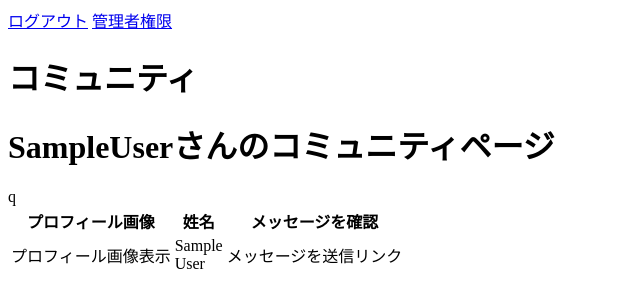
After one commit to daisuke-koguchi/graduation_application, a Rails app: page /users in a window 1280 px wide. The commit adds this page. Shown: the top 308 px of the page, without its empty margins (0-640 px from the left). Run offline with Rails 7, Linux system fonts and the light colour scheme; the visitor is signed in with stand-in values (Sample User, id 1); style sheets or scripts are compiled from the project's sources.

Commit message:
[add]ユーザーの一覧画面において名前の一覧を表示/issue #12

```diff
--- a/app/controllers/users_controller.rb
+++ b/app/controllers/users_controller.rb
@@ -7,6 +7,10 @@ class UsersController < ApplicationController
     @user = User.find(params[:id])
   end
 
+  def index
+    @users = User.all
+  end
+
   def show
     @user = User.find(params[:id])
   end
--- /dev/null
+++ b/app/views/users/index.html.erb
@@ -0,0 +1,23 @@
+<h1>コミュニティ</h1>
+
+
+  <h1><%= current_user.first_name %><%= current_user.last_name %>さんのコミュニティページ</h1>
+
+<table>
+  <head>
+    <tr>
+      <th>プロフィール画像</th>
+      <th>姓名</th>
+      <th>メッセージを確認</th>
+    </tr>
+  </head>
+  <body>
+    <% @users.each do |user| %>
+    <tr>
+      <td>プロフィール画像表示</td>
+      <td><%= user.first_name %><br><%= user.last_name %></td>q
+      <td>メッセージを送信リンク</td>
+    </tr>
+    <% end %>
+  </body>
+</table>
--- a/app/views/users/mypage.html.erb
+++ b/app/views/users/mypage.html.erb
@@ -3,5 +3,6 @@
 
 <%# 運動項目のリンク作成%>
 <%# コミュニティーへのリンク作成%>
+<%= link_to "仲間と交流する" , users_path %>
 <%# プロフィール詳細リンク作成%>
 <%= link_to "プロフィールの編集/確認する", user_path(@user.id)%>
--- a/config/routes.rb
+++ b/config/routes.rb
@@ -15,7 +15,7 @@ Rails.application.routes.draw do
     get 'users/sign_up/complete' => 'users/registrations#complete'
   end
 
-  resources :users, only: %i{ show }
+  resources :users, only: %i{ index show }
   # For details on the DSL available within this file, see https://guides.rubyonrails.org/routing.html
   mount LetterOpenerWeb::Engine, at: "/letter_opener" if Rails.env.development?
 end
```
Also changed, not shown: 1 other file.
